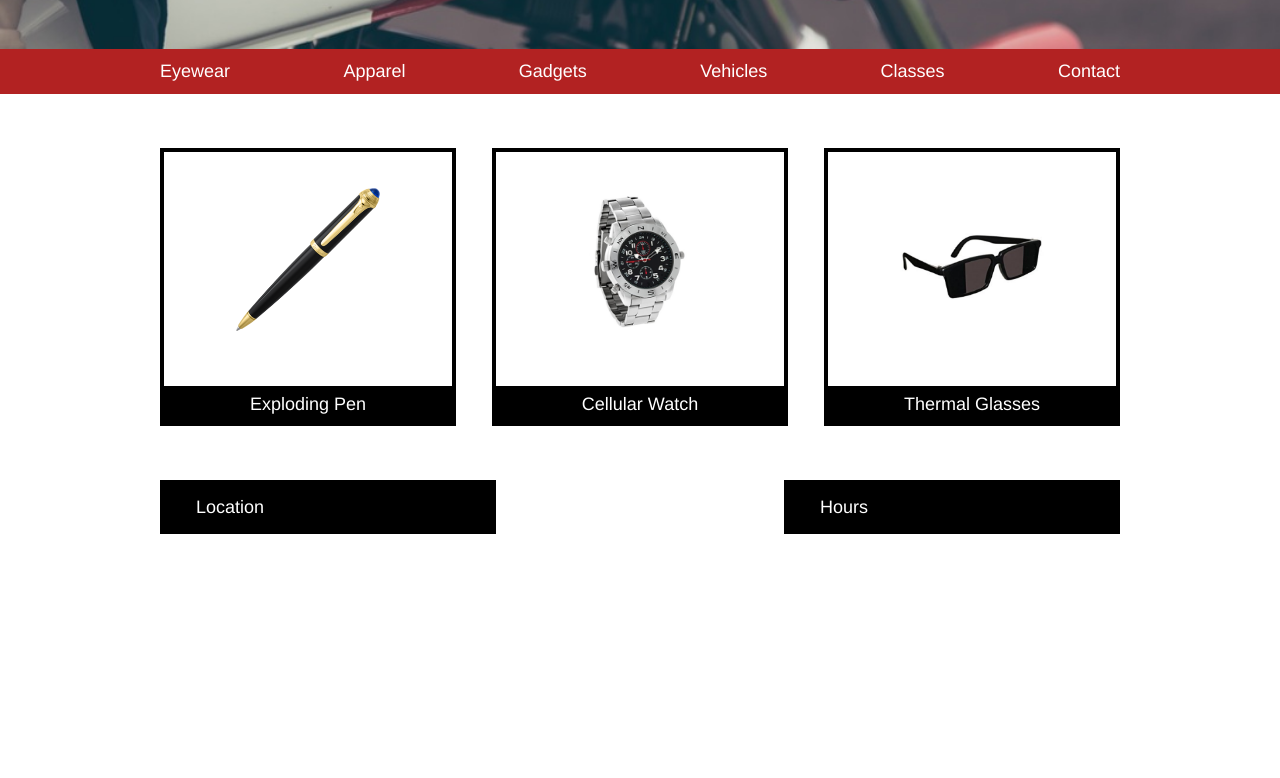
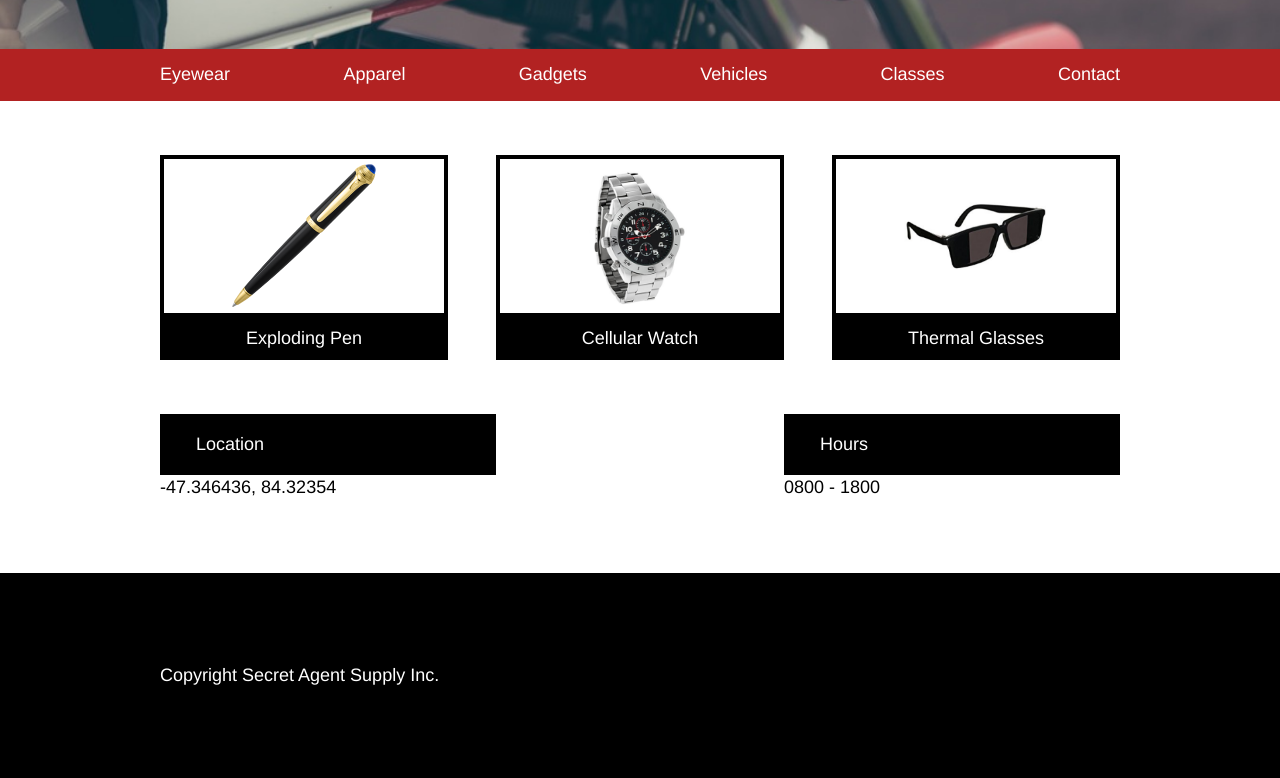
Before and after one commit to sequeirajonathan/Secret-Agent-Supply, a plain HTML site: page index.html in a window 1280 px wide. Shown: the part 452-1230 px from the top of the page. Before the commit the page ends 986 px from the top, so only its background shows below. Drawn offline with Linux system fonts and the light colour scheme.

Commit message:
Final touches finishes site

```diff
--- a/index.html
+++ b/index.html
@@ -1,4 +1,3 @@
-<!DOCTYPE html>
 <html>
 
 <head>
@@ -12,28 +11,28 @@
 
   <!-- Company Header -->
 
-  <div class="logo-container">
-    <div class="sub-container">
-      <img src="resources/images/logo.png" />
-      <span class="transform">secret agent supply inc.</span>
+  <div class="company">
+    <div class="container">
+      <img src="https://s3.amazonaws.com/codecademy-content/courses/freelance-1/unit-5/secret-agent-supply/resources/images/logo.png" />
+      <span>SECRET AGENT SUPPLY INC.</span>
     </div>
   </div>
 
   <!-- Main Banner -->
 
   <div class="main-banner">
-    <div class="banner-container">
+    <div class="container">
       <div class="headline">
-        <h4 class="transform">new arrival</h4>
-        <h1 class="transform">sport bikes and motorcycles</h1>
+        <h4>NEW ARRIVAL</h4>
+        <h1>SPORT BIKES AND MOTORCYCLES</h1>
       </div>
     </div>
   </div>
 
-  <!-- Navigation  -->
+  <!-- Navigation Bar -->
 
-  <nav id="nav-container">
-    <ul id="item-container">
+  <nav>
+    <ul class="container">
       <li>Eyewear</li>
       <li>Apparel</li>
       <li>Gadgets</li>
@@ -41,47 +40,57 @@
       <li>Classes</li>
       <li>Contact</li>
     </ul>
+    <ul class="mobile-nav container">
+      <li>Menu</li>
+    </ul>
   </nav>
 
-  <div id="merchandise-container">
-    <div id="item-display">
-      <div id="item-image">
-        <img src="resources/images/pen.png" alt="Exploding Pen">
+  <!-- Products and Business Info -->
+
+  <div class="container">
+    <div class="products">
+      <div class="product">
+        <div class="product-image">
+          <img src="resources/images/pen.png" />
+        </div>
+        <span class="description">Exploding Pen</span>
       </div>
-      <div id="item-description">
-        <p>Exploding Pen</p>
+      <div class="product watch">
+        <div class="product-image">
+          <img src="resources/images/watch.png" />
+        </div>
+        <span class="description">Cellular Watch</span>
       </div>
-    </div>
-
-    <div id="item-display">
-      <div id="item-image">
-        <img src="resources/images/watch.png" alt="Exploding Pen">
-      </div>
-      <div id="item-description">
-        <p>Cellular Watch</p>
-      </div>
-    </div>
-
-    <div id="item-display">
-      <div id="item-image">
-        <img id="relocate" src="resources/images/glasses.png" alt="Exploding Pen">
-      </div>
-      <div id="item-description">
-        <p>Thermal Glasses</p>
+      <div class="product glasses">
+        <div class="product-image">
+          <img src="resources/images/glasses.png" />
+        </div>
+        <span class="description">Thermal Glasses</span>
       </div>
     </div>
   </div>
 
-  <div id="sub-item-box">
-    <div id="text">
-      <p>Location</p>
-    </div>
-
-
-    <div id="text">
-      <p>Hours</p>
+  <div class="container">
+    <div class="business-info">
+      <div class="info">
+        <span class="title">Location</span>
+        <span>-47.346436, 84.32354</span>
+      </div>
+      <div class="info">
+        <span class="title">Hours</span>
+        <span>0800 - 1800</span>
+      </div>
     </div>
   </div>
+
+  <!-- Footer -->
+
+  <footer>
+    <div class="container">
+      Copyright Secret Agent Supply Inc.
+    </div>
+  </footer>
+
 </body>
 
 </html>
--- a/resources/css/style.css
+++ b/resources/css/style.css
@@ -1,55 +1,59 @@
+/* "Tamming" Box Model With Reset */
+
+html {
+  box-sizing: border-box;
+}
+*, *:before, *:after {
+  box-sizing: inherit;
+}
+
+/* Universal Styles */
+
 html {
   font-size: 18px;
 }
 
 body {
   font-family: "Helvetica", sans-serif;
+  line-height: 1.4;
 }
 
-h1,h4 {
+h1,
+h4 {
   font-weight: bold;
 }
 
-/* Logo Header */
+.container {
+  max-width: 960px;
+  margin: 0 auto;
+}
 
-.logo-container{
+/* Company Header */
+
+.company {
   background-color: black;
   color: white;
 }
 
-.sub-container {
+.company .container {
   display: flex;
   align-items: center;
-  max-width: 960px;
-  margin: 0 auto;
-  padding: .66rem 1rem .66rem 0.5rem;
+  padding: .66rem 0 .66rem 0.5rem;
 }
 
-.sub-container img {
+.company img {
   height: 1.5rem;
   padding-right: 1rem;
 }
 
-.transform {
-  text-transform: uppercase;
-}
-
-
 /* Main Banner */
 
 .main-banner {
-  background: url(../images/moto.jpeg);
+  background: url("../images/moto.jpeg");
   background-repeat: no-repeat;
   background-position: center;
   background-size: cover;
   height: 25rem;
-}
-
-.banner-container {
-  display: flex;
-  align-items: center;
-  max-width: 960px;
-  margin: 0 auto;
 }
 
 .headline {
@@ -67,92 +71,143 @@ h1,h4 {
   line-height: 1.2;
 }
 
-/* Navigation */
+@media only screen and (max-width: 470px) {
+  .main-banner {
+    height: 15rem;
+  }
 
-#nav-container {
-  background-color: firebrick;
-  color: #fff;
+  .headline {
+    width: 100%;
+    padding: 1rem 2rem;
+    top: 10rem;
+  }
+
+  .headline h4 {
+    font-size: .77rem;
+  }
+
+  .headline h1 {
+    font-size: 1rem;
+  }
 }
 
-#item-container {
+/* Navigation Bar */
+
+nav {
+  background-color: firebrick;
+  color: white;
+}
+
+nav ul {
   display: flex;
   align-items: center;
   justify-content: space-between;
-  max-width: 960px;
-  margin: 0 auto;
   padding: 0.75rem 0;
 }
 
-/* Merchandise*/
-
-#merchandise-container {
-  position: relative;
-  top: 3rem;
-  display: flex;
-  flex-direction: row;
-  align-items: center;
-  justify-content: space-between;
-  max-width: 960px;
-  margin: 0 auto;
+.mobile-nav {
+  display: none;
 }
 
-#item-display {
+@media only screen and (max-width: 1024px) {
+  nav ul {
+    display: none;
+  }
+
+  .mobile-nav {
+    display: block;
+    text-align: center;
+  }
+}
+
+/* Products and Business Information Section */
+
+.products,
+.business-info {
   display: flex;
-  flex-direction: column;
+  justify-content: space-between;
+  margin-top: 3rem;
+}
+
+.product {
+  width: 30%;
+}
+
+.product-image {
+  display: flex;
+  justify-content: center;
   align-items: center;
-  justify-content: center;
-  text-align: center;
-  width: 30%;
+  height: 9rem;
+  padding: 2rem 0;
   border: 4px solid black;
 }
 
-#item-image {
-  display: flex;
-  flex-direction: column;
-  align-items: center;
-  margin: 2rem auto;
-  height: 9rem;
-}
-
-#item-image img {
+.product-image img {
   max-width: 8rem;
 }
 
-#item-description {
-  width: 100%;
-  padding: 0.5rem 0;
+.description {
+  display: block;
+  padding: 0.5rem;
   background-color: black;
+  text-align: center;
   color: white;
-  font-size: 1rem;
 }
 
-img#relocate {
-  position: relative;
-  top: 2.5rem;
+.info {
+  width: 35%;
 }
 
-#sub-item-box {
-  position: relative;
-  top: 6rem;
-  display: flex;
-  flex-direction: row;
-  align-items: center;
-  justify-content: space-between;
-  max-width: 960px;
-  margin: 0 auto;
-}
-
-#text {
-  width: 35%;
-  display: flex;
-  flex-direction: row;
-  text-align: justify;
-  align-items: center;
+.info .title {
+  display: block;
+  padding: 1rem 2rem;
   background-color: black;
   color: white;
 }
 
-#text p {
-  padding: 1rem 2rem;
-  font-size: 1rem;
+@media only screen and (max-width: 1024px) {
+  .product {
+    width: 47%;
+  }
+
+  .product.glasses {
+    display: none;
+  }
 }
+
+@media only screen and (max-width: 470px) {
+  .products,
+  .business-info {
+    flex-wrap: wrap;
+  }
+
+  .product {
+    width: 90%;
+    margin: auto;
+  }
+
+  .product.watch {
+    display: none;
+  }
+
+  .info {
+    width: 90%;
+    margin: 0.5rem auto;
+  }
+}
+
+/* Footer */
+
+footer {
+  padding: 5rem 0;
+  margin-top: 4rem;
+  background-color: black;
+  color: white;
+}
+
+
+@media only screen and (max-width: 470px) {
+  footer {
+    text-align: center;
+  }
+}
```
